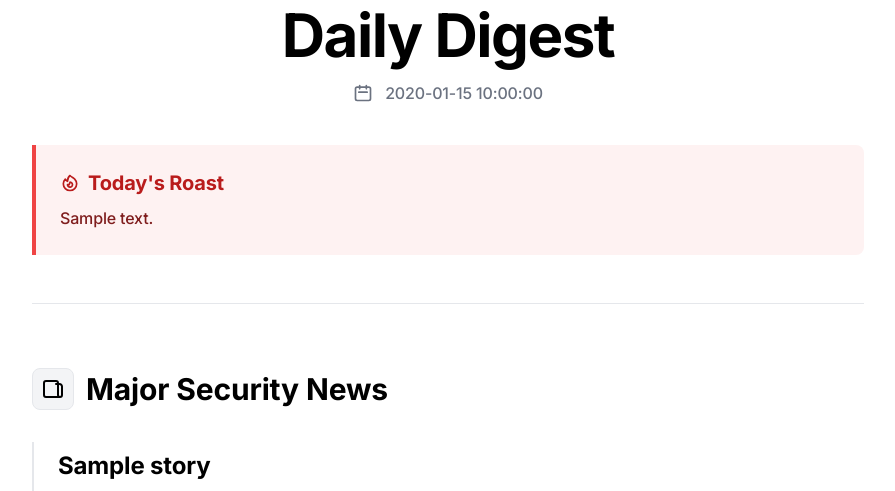
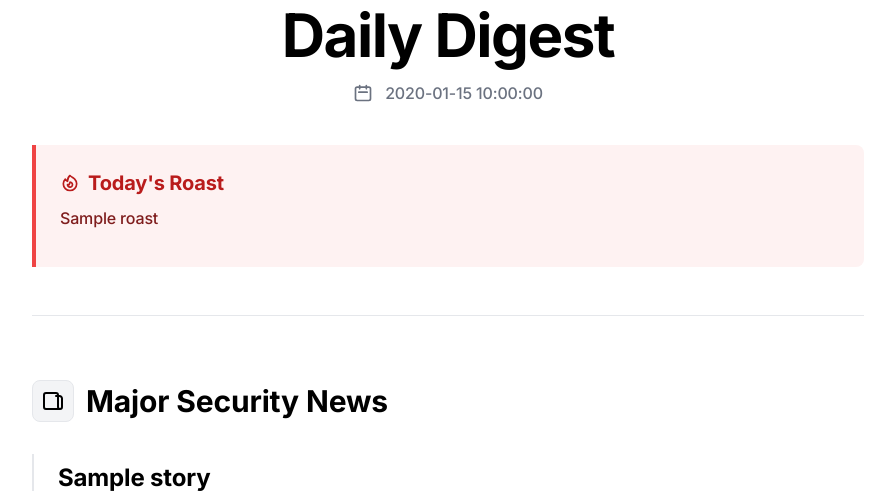
Before and after one commit to err0rgod/zeroday, a Flask app: template web/templates/issue.html in a window 1280 px wide. Shown: the part 200-691 px from the top of the page, without its empty margins (192-1087 px from the left). Run offline with Flask 3, Linux system fonts and the light colour scheme; the template is opened without the code that fills it: most values are stand-ins (such as "Sample title", 1, 10 or a date in 2020); some libraries are stand-ins or nearby versions.

Commit message:
Update issue.html to support multiple roast paragraphs

```diff
--- a/web/templates/issue.html
+++ b/web/templates/issue.html
@@ -36,13 +36,19 @@
             <svg class="w-5 h-5" fill="none" stroke="currentColor" viewBox="0 0 24 24"><path stroke-linecap="round" stroke-linejoin="round" stroke-width="2" d="M17.657 18.657A8 8 0 016.343 7.343S7 9 9 10c0-2 .5-5 2.986-7C14 5 16.09 5.777 17.656 7.343A7.975 7.975 0 0120 13a7.975 7.975 0 01-2.343 5.657z"></path><path stroke-linecap="round" stroke-linejoin="round" stroke-width="2" d="M9.879 16.121A3 3 0 1012.015 11L11 14H9c0 .768.293 1.536.879 2.121z"></path></svg>
             Today's Roast
         </h2>
-        <p class="text-red-900 dark:text-red-200 font-medium leading-relaxed">
+        <div class="text-red-900 dark:text-red-200 font-medium leading-relaxed">
             {% if issue.roast_summary %}
-            {{ issue.roast_summary }}
+                {% if issue.roast_summary is string %}
+                    {{ issue.roast_summary | replace('\n', '<br>') | safe }}
+                {% else %}
+                    {% for roast in issue.roast_summary %}
+                        <p class="mb-3">{{ roast }}</p>
+                    {% endfor %}
+                {% endif %}
             {% else %}
-            Another day, another enterprise realizing that "admin123" isn't a robust security strategy. Watch as millions of user records fly out the door while compliance teams frantically update their LinkedIn profiles. Stay tuned for the inevitable "we take your privacy seriously" apology emails.
+            <p>Another day, another enterprise realizing that "admin123" isn't a robust security strategy. Watch as millions of user records fly out the door while compliance teams frantically update their LinkedIn profiles. Stay tuned for the inevitable "we take your privacy seriously" apology emails.</p>
             {% endif %}
-        </p>
+        </div>
     </div>
 
     <!-- Divider -->
```
